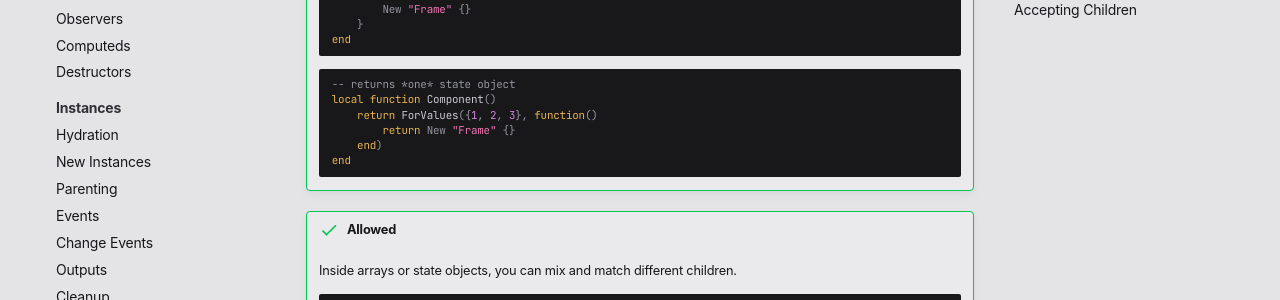
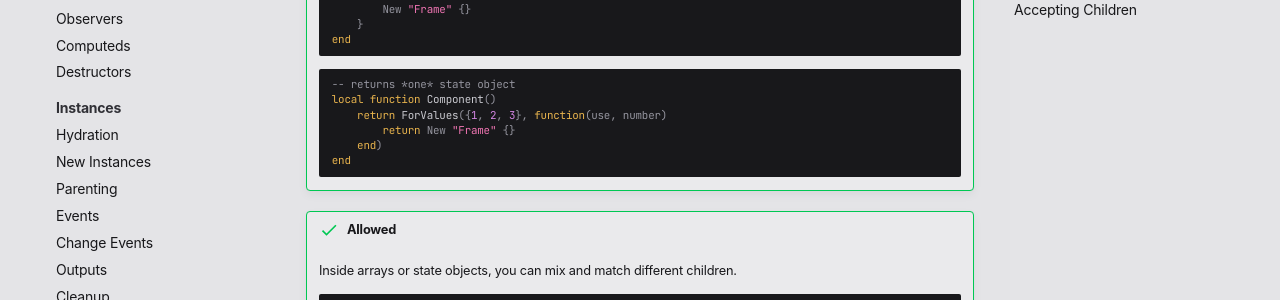
Before and after one commit to dphfox/Fusion, an MkDocs documentation site: the page built from docs/tutorials/components/children.md, in a window 1280 px wide and 900 px high, scrolled down 789 px. Shown: the part 152-452 px from the top of the window. Built offline with MkDocs 1.6.1 and Material for MkDocs 9.7.7, drawn with Linux system fonts in a browser that asks for light colours; some web fonts are replaced; comment, search, counter and statistics services are not loaded; the version menu is left out.

Commit message:
Update Children tutorial to use use

````diff
--- a/docs/tutorials/components/children.md
+++ b/docs/tutorials/components/children.md
@@ -38,7 +38,7 @@ This should be familiar from parenting instances using `[Children]`. To recap:
     ```Lua
     -- returns *one* state object
     local function Component()
-        return ForValues({1, 2, 3}, function()
+        return ForValues({1, 2, 3}, function(use, number)
             return New "Frame" {}
         end)
     end
@@ -114,7 +114,7 @@ local ui = New "ScreenGui" {
     [Children] = {
         New "UIListLayout" {},
 
-        ForValues({"Hello", "world", "from", "Fusion"}, function(text)
+        ForValues({"Hello", "world", "from", "Fusion"}, function(use, text)
             return Button {
                 Text = text
             }
````
